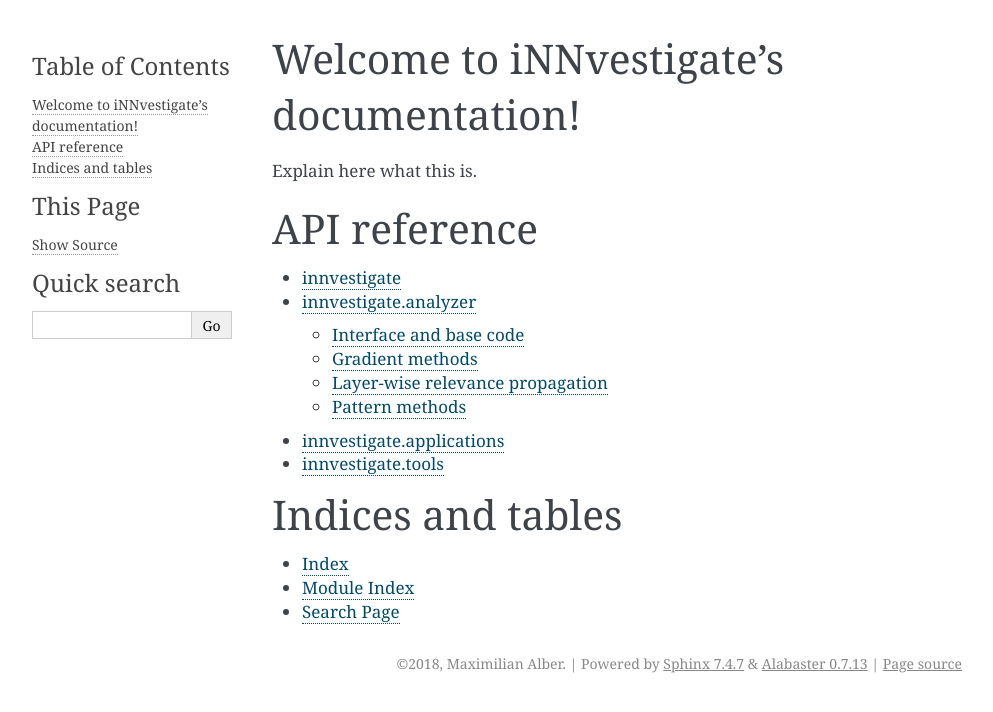
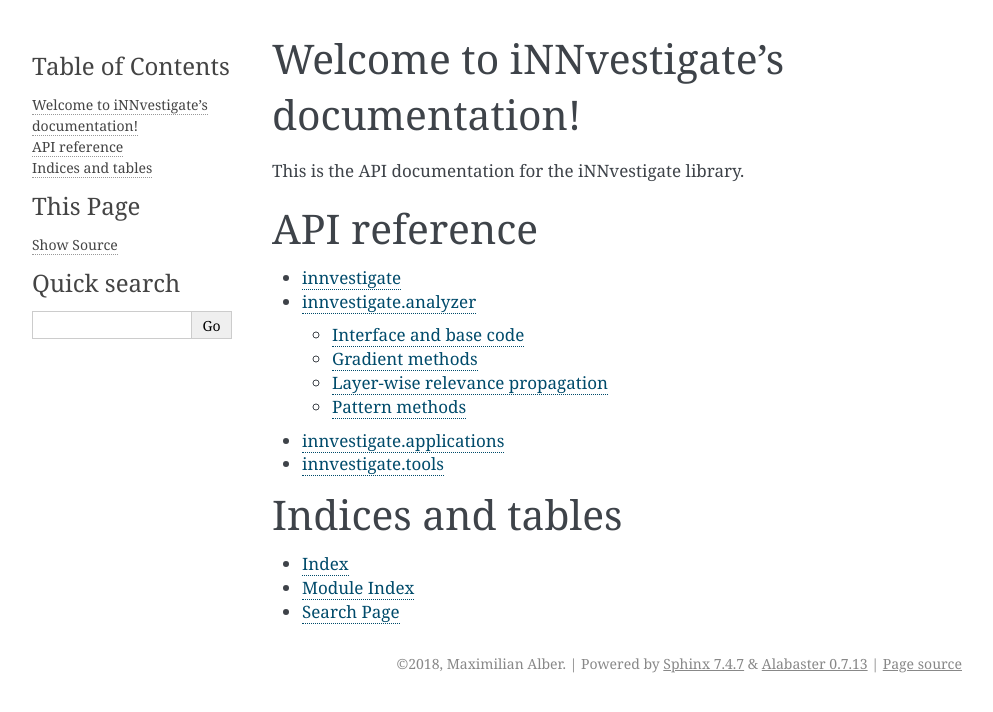
Before and after one commit to albermax/innvestigate, a Sphinx documentation site: the page built from docs/source/index.rst, in a window 1280 px wide. Shown: the top 712 px of the page, without its empty margins (148-1141 px from the left). Built offline with Sphinx 7.4.7, drawn with Linux system fonts in a browser that asks for light colours.

Commit message:
Update documentation.

```diff
--- a/docs/source/index.rst
+++ b/docs/source/index.rst
@@ -10,8 +10,7 @@
    :maxdepth: 2
    :caption: Contents:
 
-Explain here what this is.
-
+This is the API documentation for the iNNvestigate library.
 
 API reference
 =============
```
